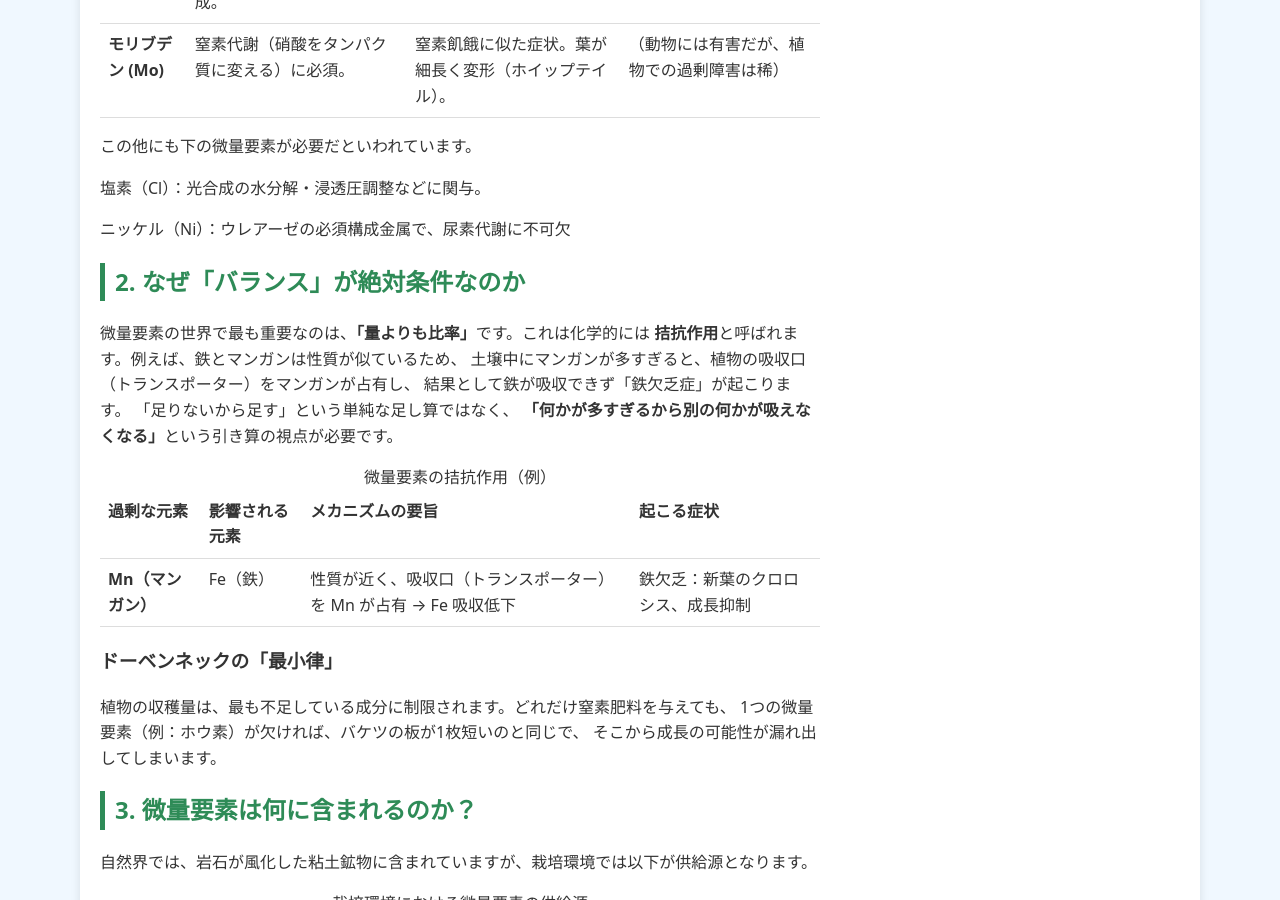
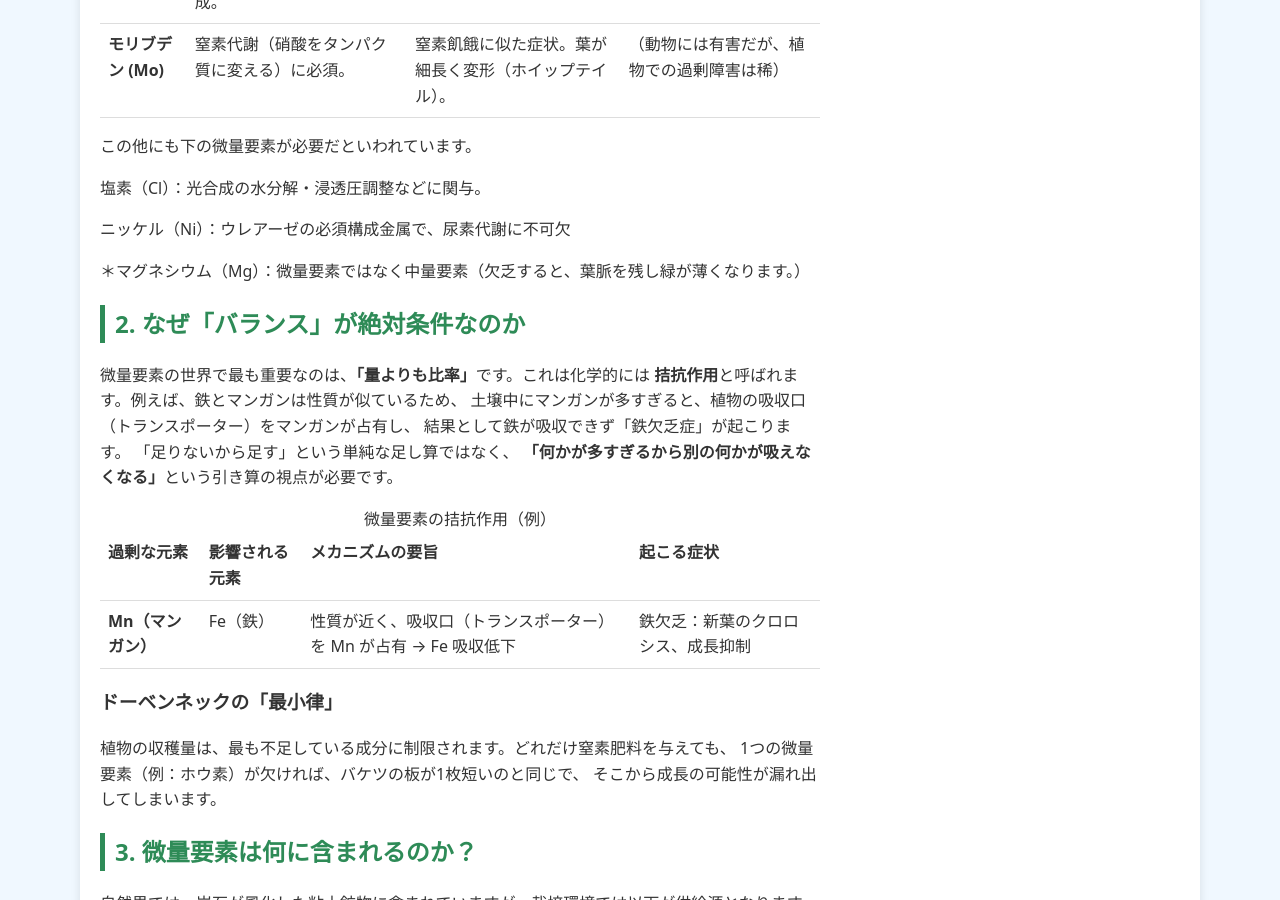
Before and after one commit to shiitake-garden/shiitake-garden.github.io, a Jekyll site: the page built from column/column_hiryou_biryou.html, in a window 1280 px wide and 900 px high, scrolled down 982 px. Built offline with Jekyll 4.4.1, drawn with Linux system fonts in a browser that asks for light colours.

Commit message:
Update column_hiryou_biryou.html

```diff
--- a/column/column_hiryou_biryou.html
+++ b/column/column_hiryou_biryou.html
@@ -80,7 +80,7 @@ title: 微量要素と植物生理の基礎
     <P>この他にも下の微量要素が必要だといわれています。</P>
     <p>塩素（Cl）：光合成の水分解・浸透圧調整などに関与。</p>
     <p>ニッケル（Ni）：ウレアーゼの必須構成金属で、尿素代謝に不可欠</p>
-
+     <p>＊マグネシウム（Mg）：微量要素ではなく中量要素（欠乏すると、葉脈を残し緑が薄くなります。）</p>
     <h2>2. なぜ「バランス」が絶対条件なのか</h2>
     <p>
       微量要素の世界で最も重要なのは、<strong>「量よりも比率」</strong>です。これは化学的には
```
